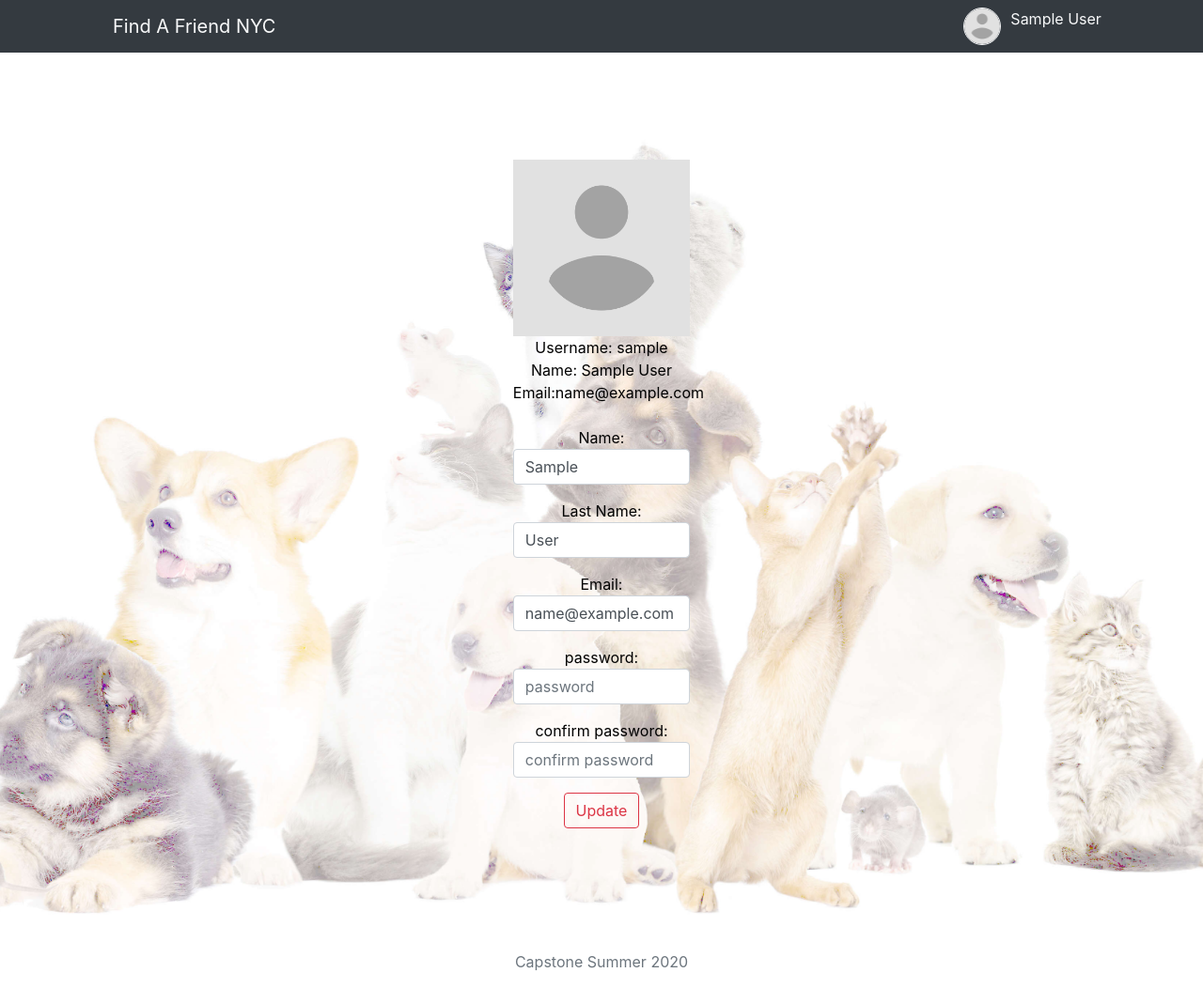
After one commit to TalBachar/Capstone-Project, a Django app: page /accounts/profile in a window 1280 px wide. The commit adds this page. Shown: the whole page at 94% size. Run offline with Django 3.2, Linux system fonts and the light colour scheme; the visitor is signed in with stand-in values (Sample User, id 1); data comes from the database, SQL or seed files in the repository; some libraries are stand-ins or nearby versions.

```diff
--- a/find_a_friend/accounts/forms.py
+++ b/find_a_friend/accounts/forms.py
@@ -21,8 +21,8 @@ class LoginForm(forms.Form):
     def __init__(self, *args, **kwargs):
         super().__init__(*args, **kwargs)
         self.user = None
-        self.fields['username'].widget.attrs.update({'placeholder': 'Enter Username'})
-        self.fields['password'].widget.attrs.update({'placeholder': 'Enter Password'})
+        self.fields['username'].widget.attrs.update({'placeholder': 'Username'})
+        self.fields['password'].widget.attrs.update({'placeholder': 'Password'})
 
 
 class SignupForm(UserCreationForm):
@@ -34,7 +34,6 @@ class SignupForm(UserCreationForm):
 
     def __init__(self, *args, **kwargs):
         super().__init__(*args, **kwargs)
-        self.fields['first_name'].icon = '<span class="input-field-icon"><i class="fas fa-envelope"></i></span>'
         self.fields['first_name'].widget.attrs.update({'placeholder': 'First Name'})
         self.fields['last_name'].widget.attrs.update({'placeholder': 'Last Name'})
         self.fields['username'].widget.attrs.update({'placeholder': 'Username'})
@@ -67,3 +66,14 @@ class SignupForm(UserCreationForm):
         if commit:
             user.save()
         return user
+
+
+class ProfileForm(forms.ModelForm):
+    def __init__(self, *args, **kwargs):
+        super().__init__(*args, **kwargs)
+        self.fields["first_name"].widget.attrs.update({'placeholder': 'Enter first name'})
+        self.fields["last_name"].widget.attrs.update({'placeholder': 'Enter last name'})
+
+    class Meta:
+        model = User
+        fields = ["first_name", "last_name"]
--- a/find_a_friend/accounts/urls.py
+++ b/find_a_friend/accounts/urls.py
@@ -7,5 +7,8 @@ urlpatterns = [
     path ('signup', views.SignupClass.as_view(), name = 'signup'),
     path ('login', views.LoginClass.as_view(), name = 'login'),
     path ('logout', views.LogoutClass.as_view(), name = 'logout'),
+	path('profile', views.Profile.as_view(), name='profile'),
+	path('favorites', views.Favorites.as_view(), name='favorites')
+
 
 ]
--- a/find_a_friend/accounts/views.py
+++ b/find_a_friend/accounts/views.py
@@ -1,17 +1,21 @@
 from django.contrib.auth import logout, authenticate, login
 from django.contrib import messages, auth
+from django.contrib.auth.decorators import login_required
 from django.http import HttpResponseRedirect, Http404
-from django.views.generic import CreateView, FormView, RedirectView
+from django.shortcuts import render, redirect, get_object_or_404
+# Create your views here.
+from django.urls import reverse_lazy
+from django.utils.decorators import method_decorator
+from django.views.generic import CreateView, FormView, RedirectView, ListView, DetailView, UpdateView
 from django.contrib.auth.models import User
-from django.shortcuts import render, redirect
-from django.views import View
 
-from .forms import SignupForm, LoginForm
+
+from .forms import SignupForm, LoginForm, ProfileForm
 
 class SignupClass(CreateView):
     model = User
     form_class = SignupForm
-    template_name = 'accounts/form.html'
+    template_name = 'accounts/signup.html'
     success_url = '/login'
 
     extra_context = {
@@ -37,7 +41,7 @@ class SignupClass(CreateView):
             user.save()
             return redirect('accounts:login')
         else:
-            return render(request, 'accounts/form.html', {'form': user_form})
+            return render(request, 'accounts/signup.html', {'form': user_form})
 
 
 class LoginClass(FormView):
@@ -91,5 +95,39 @@ class LogoutClass(RedirectView):
 
     def get(self, request, *args, **kwargs):
         auth.logout(request)
-        messages.success(request, 'You are now logged out')
+        messages.success(request, 'You are logged out')
         return super(LogoutClass, self).get(request, *args, **kwargs)
+
+
+class Profile(UpdateView):
+    model = User
+    template_name = "accounts/profile.html"
+    context_object_name = "user"
+    form_class = ProfileForm
+    success_url = reverse_lazy("accounts:profile")
+
+    @method_decorator(login_required(login_url=reverse_lazy('accounts:login')))
+    def dispatch(self, request, *args, **kwargs):
+        return super().dispatch(self.request, *args, **kwargs)
+
+    def get_initial(self):
+        return {"first_name": self.request.user.first_name, "last_name": self.request.user.last_name}
+
+    def get_object(self, queryset=None):
+        return get_object_or_404(self.model, pk=self.request.user.pk)
+
+    def post(self, request, *args, **kwargs):
+        form = self.get_form()
+        if form.is_valid():
+            return self.form_valid(form)
+        else:
+            return self.form_invalid(form)
+
+class Favorites(ListView):
+    model = User
+    template_name = 'accounts/favorites.html'
+    context_object_name = 'favorites'
+
+    @method_decorator(login_required(login_url=reverse_lazy('accounts:login')))
+    def dispatch(self, request, *args, **kwargs):
+        return super().dispatch(self.request, *args, **kwargs)
--- a/find_a_friend/static/css/main.css
+++ b/find_a_friend/static/css/main.css
@@ -9,3 +9,60 @@
     padding: 170px 0 130px;
     color: Black;
 }
+
+
+.dropdown {
+  position: relative;
+  display: inline-block;
+}
+
+.profile-dropdown-menu {
+
+    margin: 0;
+    padding: 0;
+    padding-top: 10px;
+    list-style: none;
+}
+
+.dropdown-title {
+	text-align: center;
+}
+
+.dropdown-profile .perfil-image img {
+    width: 40px;
+    height: 40px;
+    border-radius: 50%;
+    border: 1px solid #f2f3f5;
+
+
+}
+
+
+.dropdown-profile .profile-details {
+    padding-left: 50px;
+}
+
+
+
+
+.dropdown-content {
+  display: none;
+  position: absolute;
+  background-color: #f1f1f1;
+  min-width: 250px;
+  box-shadow: 0px 8px 16px 0px rgba(0,0,0,0.2);
+  z-index: 1;
+}
+
+.dropdown-content a {
+  color: black;
+  padding: 12px 16px;
+  text-decoration: none;
+  display: block;
+}
+
+.dropdown-content a:hover {background-color: #ddd;}
+
+.dropdown:hover .dropdown-content {display: block;}
+
+.dropdown:hover .dropbtn {background-color: #3e8e41;}
--- /dev/null
+++ b/find_a_friend/templates/accounts/profile.html
@@ -0,0 +1,61 @@
+
+{% extends 'base.html' %}
+
+{% load static %}
+
+{% block content %}
+
+<section class="home-bg" style="background-image: url({% static 'images/pets.jpg' %})">
+	<div class="row justify-content-md-center">
+		<div class="col-sm-2 text-center">
+
+			<img src="{% static 'images/placeholder.png' %}" alt="" class="img-fluid">
+			<div class="profile-name text-center">
+				Username: {{ request.user.username }}
+				<br>
+				Name: {{ request.user.first_name }}
+				{{ request.user.last_name }}
+				<br>
+				Email:{{ request.user.email }}
+				<br>
+				<br>
+				Name:
+				<br>
+				<div class="form-group">
+					<input type="text" class="form-control" name="first_name" id="FristName"
+					placeholder="first name" value="{{ user.first_name }}">
+				</div>
+				Last Name:
+				<div class="form-group">
+					<input type="text" class="form-control" name="last_name"
+					placeholder="last name" value="{{ user.last_name }}">
+				</div>
+
+				Email:
+				<div class="form-group">
+					<input type="text" class="form-control" name="last_name"
+					placeholder="email" value="{{ user.email }}">
+				</div>
+
+				password:
+				<div class="form-group">
+					<input type="text" class="form-control" name="last_name"
+					placeholder="password" value="">
+				</div>
+
+				confirm password:
+				<div class="form-group">
+					<input type="text" class="form-control" name="last_name"
+					placeholder="confirm password" value="">
+				</div>
+
+				<div class="">
+					<button type="submit" class="btn btn-outline-danger">Update</button>
+				</div>
+
+			</div>
+		</div>
+	</div>
+</section>
+
+{% endblock %}
--- a/find_a_friend/templates/mainpage/header.html
+++ b/find_a_friend/templates/mainpage/header.html
@@ -2,5 +2,5 @@
 {% load static %}
 <!-- <header> -->
 <link rel="stylesheet" href="{% static 'css/main.css' %}">
-<script src="https://use.fontawesome.com/c1d8f1899a.js"></script>
+<script src="https://kit.fontawesome.com/c5439b3807.js" crossorigin="anonymous"></script>
 <link rel="stylesheet" href="https://maxcdn.bootstrapcdn.com/bootstrap/4.0.0/css/bootstrap.min.css" integrity="sha384-Gn5384xqQ1aoWXA+058RXPxPg6fy4IWvTNh0E263XmFcJlSAwiGgFAW/dAiS6JXm" crossorigin="anonymous">
--- a/find_a_friend/templates/mainpage/navbar.html
+++ b/find_a_friend/templates/mainpage/navbar.html
@@ -1,8 +1,8 @@
 {% load static %}
 <!-- navbar -->
 <header>
-      <nav class="navbar navbar-expand-md navbar-dark fixed-top bg-dark">
-      <a class="navbar-brand offset-1" href="{%url 'pets'%}">Find A Friend NYC</a>
+	<nav class="navbar navbar-expand-md navbar-light fixed-top bg-dark">
+		<a class="text-light bg-dark navbar-brand offset-1" href="{%url 'pets'%}">Find A Friend NYC</a>
 		<!--navbar button html css and bootrap-->
 		<button class="navbar-toggler" type="button"
 		data-toggle="collapse" data-target="#navbarCollapse"
@@ -10,19 +10,55 @@
 		<span class="navbar-toggler-icon"></span>
 	</button>
 	<!--search bar html css and bootrap-->
+
 	<div class="navbar-collapse collapse" id="navbarCollapse" style="">
 
 		<div class=" col-9 mt-2 mt-md-0">
 		</div>
 		<!--signup/Login/Logout html css and bootrap and js -->
 		{% if user.is_authenticated %}
-        <ul class="navbar-nav ml-auto">
-          <li class="nav-item active">
-            <!-- TODO: fallow or watchlist-->
-            <a href="{% url 'accounts:logout' %}" class="btn btn-light">Logout</a>
+
+		<div class="dropdown">
+			<div class="dropdown-profile">
+				<div class="perfil-image float-left">
+					<img src="{% static 'images/placeholder.png' %}" alt=""
+					class="img-fluid">
+				</div>
+				<div class="profile-details">
+					<div class="user-name text-light bg-dark">
+						{{ request.user.first_name }}
+						{{ request.user.last_name }}
+					</div>
+				</div>
+			</div>
+
+			<div class="dropdown-content">
+				<ul class="profile-dropdown-menu">
+					<li class="dropdown-title">
+						<i class=""></i> Profile
+
+					</li>
+					<li class="dropdown-item">
+						<a href="{% url 'accounts:favorites' %}">
+							<i class="fa fa-heart"></i> Favorites
+						</a>
+					</li>
+					<li class="dropdown-item">
+						<a href="{% url 'accounts:profile' %}">
+							<i class="fa fa-cogs"></i> Settings
+						</a>
+					</li>
+
+					<li class="dropdown-item">
+						<a href="{% url 'accounts:logout' %}">
+							<i class="fa fa-sign-out"></i> Logout
+						</a>
 						{% csrf_token %} <!--provides easy-to-use protection against Cross Site Request Forgeries-->
 
 					</li>
+
+				</div>
+			</div>
 			{% else %}
 			<span class="navbar-nav"></span>
 			<div class="navbar-nav btn-group">
```
Also changed, not shown: find_a_friend/static/getApi.js (+5 -2 lines), find_a_friend/templates/accounts/favorites.html (added, +29 -0 lines), find_a_friend/templates/accounts/form.html (deleted, +0 -58 lines), find_a_friend/templates/accounts/login.html (+13 -23 lines), find_a_friend/templates/accounts/signup.html (+31 -25 lines), find_a_friend/templates/mainpage/footer.html (+5 -5 lines), find_a_friend/static/images/placeholder.png (added), find_a_friend/templates/base.html (indentation only), find_a_friend/templates/home.html (indentation only). Lines whose indentation alone changed are shown as unchanged.
